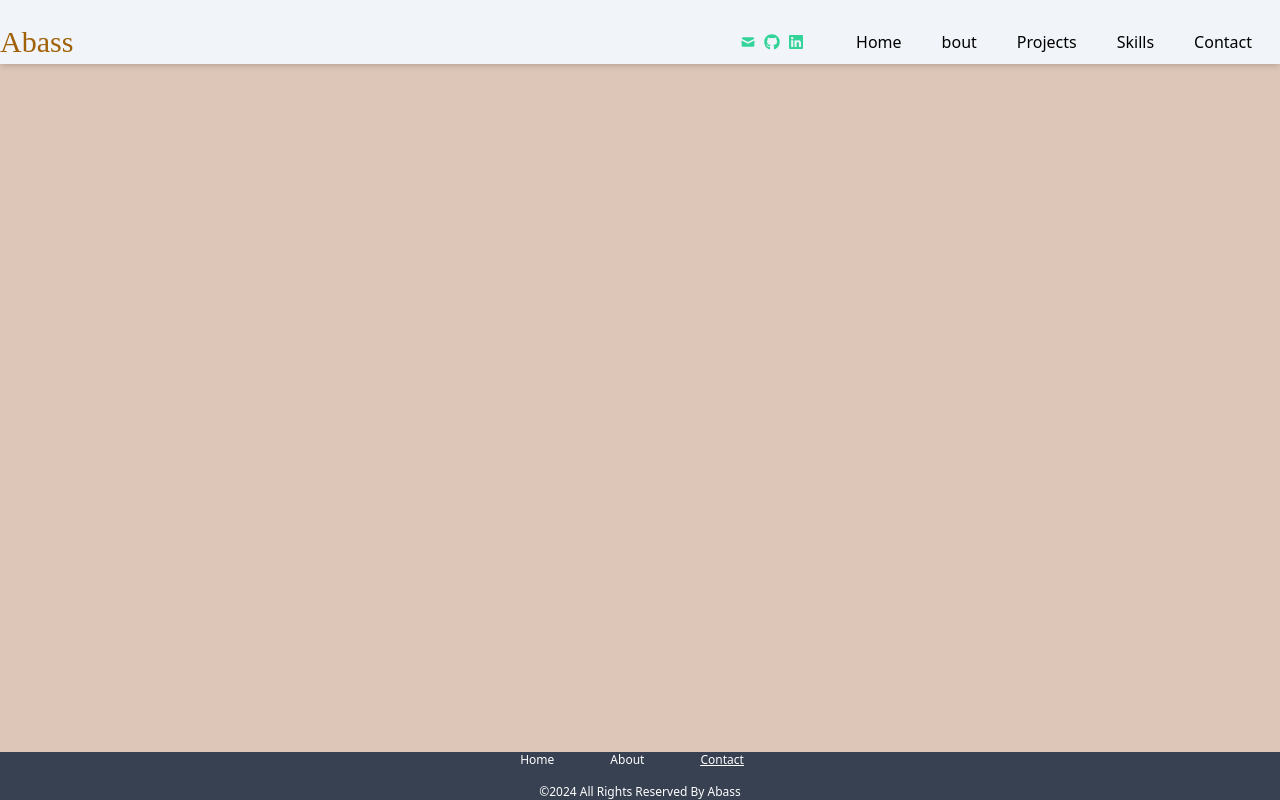
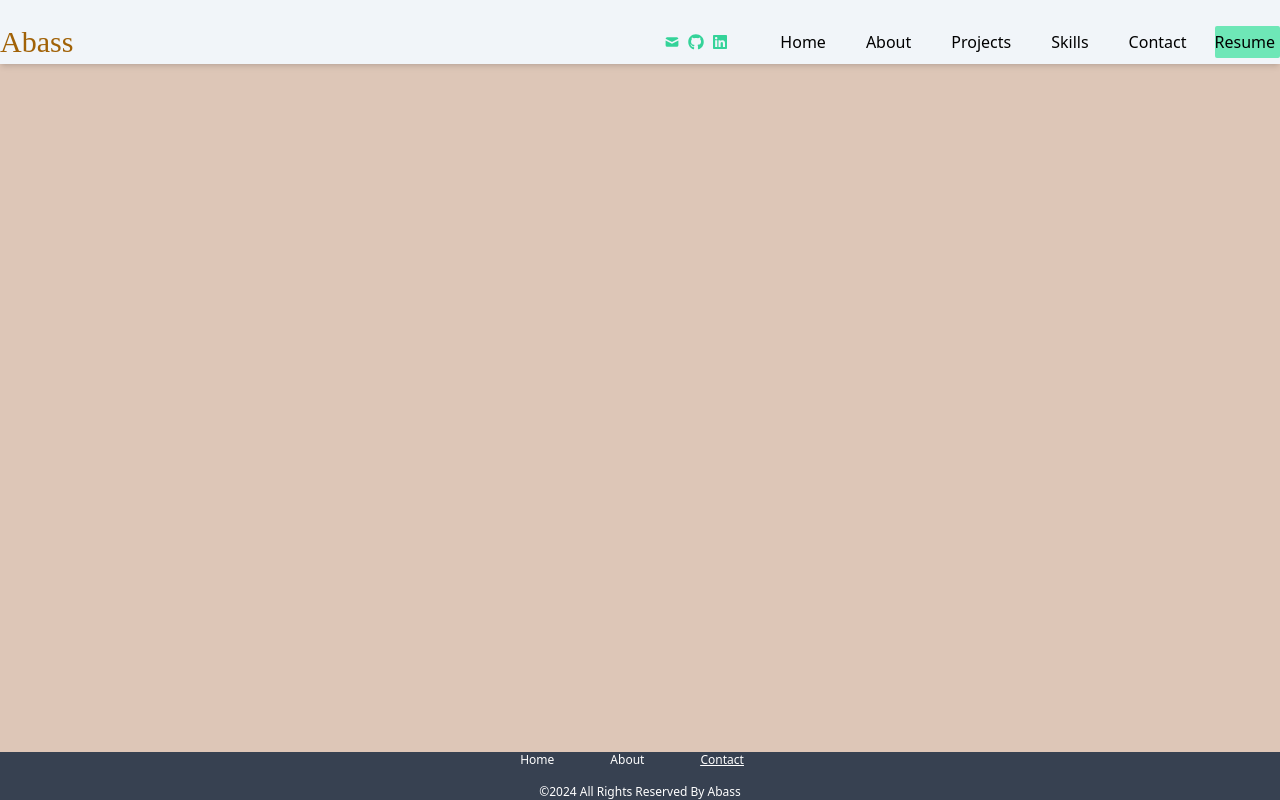
Before and after one commit to Lamidi1/my-p, a React (Create React App) app: page /header in a window 1280 px wide. Built offline with nearby package versions, Linux system fonts and the light colour scheme.

Commit message:
updating header component

```diff
--- a/src/components/Header.js
+++ b/src/components/Header.js
@@ -48,18 +48,19 @@ const Header = () => {
      <ul className='  mt-5  hidden tablet:flex desktop:flex'>
         <li className='mr-4 px-3 hover:text-emerald-400  '><Link to='/'>Home</Link> </li>
 
-        <li className='mr-4 px-3 '><Link to='/about'>bout</Link></li>
+        <li className='mr-4 px-3 '><Link to='/about'>About</Link></li>
 
         <li className='mr-4 px-3'><Link to='/projects'>Projects</Link></li>
+
 
         <li className='mr-4 px-3'> <Link to='/skills'>Skills</Link> </li>
 
         <li className='mr-4 px-3'> <Link to='/contact'>Contact</Link> </li>
        </ul>
 
-       {/* <a href='/lamidi Abass Resume.pdf' download={true} className='mt-5  items-center justify-center py-1  w-32  rounded-sm  bg-emerald-300 hidden tablet:block laptop:block'>
+       <a href='/Abass Resume.pdf' download={true} className='mt-5  items-center justify-center py-1  w-32  rounded-sm  bg-emerald-300 hidden tablet:block laptop:block'>
 
-        Resume</a> */}
+        Resume</a>
 
 
         {showMenuList ? (
```
Also changed, not shown: 2 other files (tests, documents, lock files or other folders).
